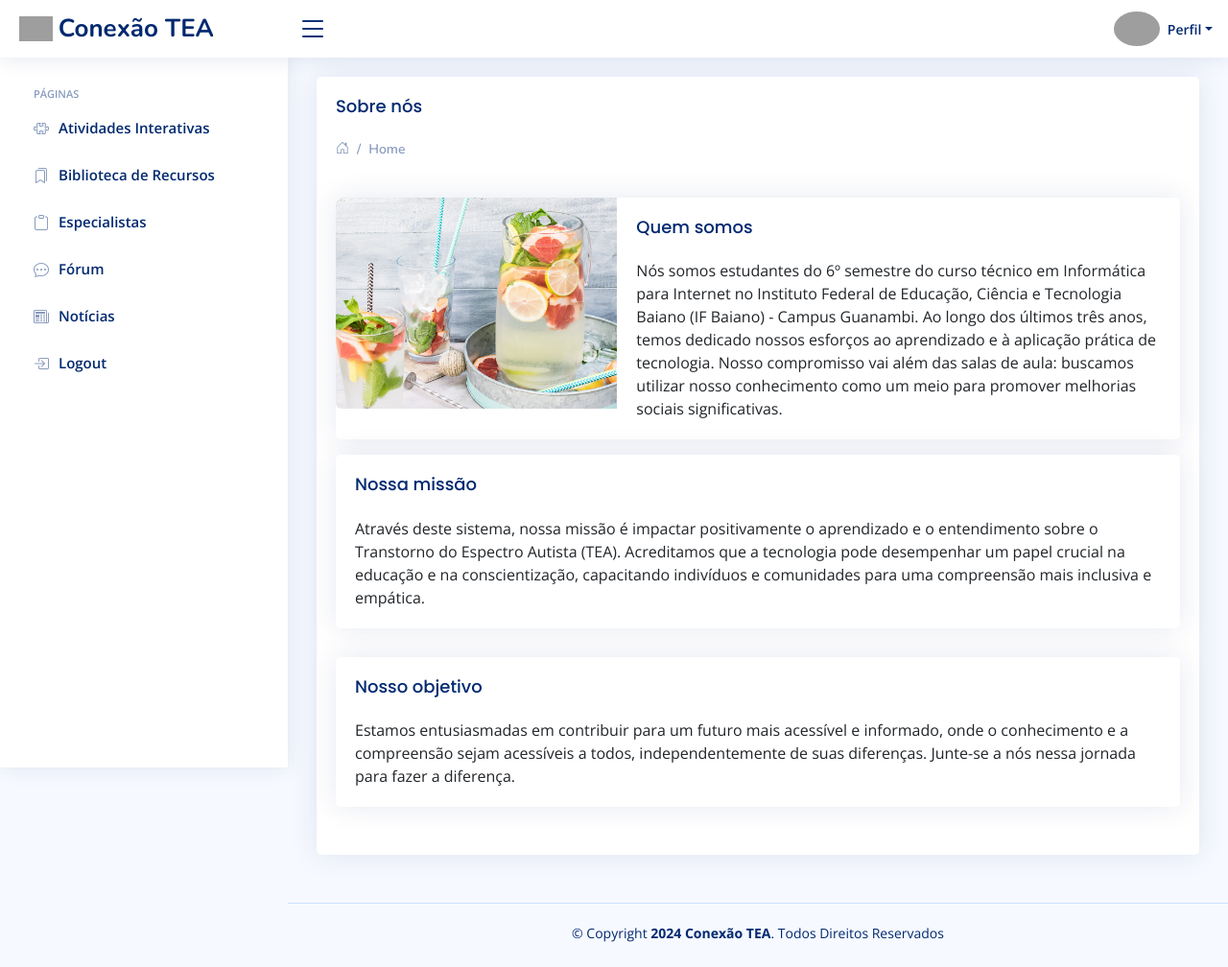
After one commit to heloisadz/conexaotea, a Django app: page /usuario/quemsomos/ in a window 1280 px wide. The commit adds this page. Shown: the whole page at 96% size. Run offline with Django 5.2, Linux system fonts and the light colour scheme; the visitor is signed in with stand-in values (Sample User, id 1); some libraries are stand-ins or nearby versions; grey boxes are pictures that could not be loaded.

Commit message:
alterações

```diff
--- a/especialistas/urls.py
+++ b/especialistas/urls.py
@@ -2,6 +2,7 @@ from django.urls import path
 from . import views
 urlpatterns = [
     path('', views.especialistas, name ='especialistas'),
+    path('readespecialistas', views.readespecialistas, name ='readespecialistas'),
     path('createespecialista/', views.createespecialista, name ='createespecialista'),
     path('updateespecialista/<int:id_especialista>', views.updateespecialista, name="updateespecialista"),
     path('deleteespecialista/<int:id_especialista>', views.deleteespecialista, name="deleteespecialista"),
--- a/especialistas/views.py
+++ b/especialistas/views.py
@@ -51,6 +51,10 @@ def especialistas(request):
     especialistas = Especialista.objects.all()
     return render(request, 'especialistas/lista.html', {'especialistas': especialistas})
     #raise Http404("vC NÃO TEM permissão para acessar aqui.")
+@login_required
+def readespecialistas(request):
+    especialistas = Especialista.objects.all()
+    return render(request, 'especialistas/readespecialistas.html', {'especialistas': especialistas})
 
 
 @login_required
--- a/templates/base.html
+++ b/templates/base.html
@@ -112,47 +112,39 @@
 
       <li class="nav-heading">Páginas</li>
 
-
       <li class="nav-item">
-        <a class="nav-link collapsed" href="/usuario/cadastro/">
-          <i class="bi bi-card-list"></i>
-          <span>Cadastrar</span>
-        </a>
-      </li><!-- End Register Page Nav -->
-
-      <li class="nav-item">
-        <a class="nav-link collapsed" href="/biblioteca/">
-          <i class="bi bi-card-list"></i>
-          <span>Biblioteca de Recursos</span>
+        <a class="nav-link collapsed" href="/atividades/readatividades/">
+          <i class="bi bi-puzzle"></i>
+          <span>Atividades Interativas</span>
         </a>
       </li><!-- End Register Page Nav -->
 
 
       <li class="nav-item">
-        <a class="nav-link collapsed" href="/atividades/readatividades/">
-          <i class="bi bi-card-list"></i>
-          <span>Atividades Interativas</span>
+        <a class="nav-link collapsed" href="/biblioteca/">
+          <i class="bi bi-bookmarks"></i>
+          <span>Biblioteca de Recursos</span>
+        </a>
+      </li><!-- End Register Page Nav -->
+
+      <li class="nav-item">
+        <a class="nav-link collapsed" href="/especialistas/">
+          <i class="bi bi-clipboard"></i>
+          <span>Especialistas</span>
         </a>
       </li><!-- End Register Page Nav -->
 
       <li class="nav-item">
         <a class="nav-link collapsed" href="/auth/cadastro/">
-          <i class="bi bi-card-list"></i>
+          <i class="bi bi-chat-dots"></i>
           <span>Fórum</span>
         </a>
       </li><!-- End Register Page Nav -->
 
       <li class="nav-item">
         <a class="nav-link collapsed" href="/noticias/">
-          <i class="bi bi-card-list"></i>
+          <i class="bi bi-newspaper"></i>
           <span>Notícias</span>
-        </a>
-      </li><!-- End Register Page Nav -->
-
-      <li class="nav-item">
-        <a class="nav-link collapsed" href="/especialistas/">
-          <i class="bi bi-card-list"></i>
-          <span>Especialistas</span>
         </a>
       </li><!-- End Register Page Nav -->
 
--- a/templates/noticias/createnoticia.html
+++ b/templates/noticias/createnoticia.html
@@ -5,7 +5,7 @@
 <div class="card">
     <div class="card-body">
 
-    <h1>{% if form.instance.pk %}Editar Artigo{% else %}Novo Artigo{% endif %}</h1>
+    <h5 class="card-title">{% if form.instance.pk %}Editar Artigo{% else %}Novo Artigo{% endif %}</h5>
     <form method="post" enctype="multipart/form-data">
         {% csrf_token %}
         {{ form.as_p }}
--- a/templates/noticias/updatenoticias.html
+++ b/templates/noticias/updatenoticias.html
@@ -13,7 +13,7 @@
 
 <section class="section">
     <div class="row">
-        <div class="col-lg-6">
+        <div class="col-lg-12">
             <div class="card">
                 <div class="card-body">
                     <h5 class="card-title">Editar Notícia</h5>
@@ -23,9 +23,9 @@
                             {{ form.as_p }}
                         </div>
                         <div class="d-grid">
-                            <button class="btn btn-success" type="submit">Editar</button>
+                            <button class="btn btn-primary" type="submit">Editar</button>
                             <br>
-                            <a class="btn btn-primary" href="{% url 'listanoticias' %}">Cancelar</a>
+                            <a class="btn btn-danger" href="{% url 'listanoticias' %}">Cancelar</a>
                         </div>
                     </form>
                 </div>
--- /dev/null
+++ b/templates/usuario/quemsomos.html
@@ -0,0 +1,51 @@
+{% extends 'base.html' %}
+{% load static %}
+
+{%block content%}
+
+
+<div class="card" >
+  <div class="card-body">
+<div class="col-lg-12">
+    <h5 class="card-title">Sobre nós</h5>
+    <nav>
+        <ol class="breadcrumb">
+          <li class="breadcrumb-item"><a href="/usuario/home1"><i class="bi bi-house-door"></i></a></li>
+          <li class="breadcrumb-item"><a href="/usuario/home1">Home</a></li>
+        </ol>
+      </nav>
+<br>
+
+   <!-- Card with an image on left -->
+   <div class="card mb-3">
+    <div class="row g-0">
+      <div class="col-md-4">
+        <img src="assets/img/card.jpg" class="img-fluid rounded-start" alt="...">
+      </div>
+      <div class="col-md-8">
+        <div class="card-body">
+          <h5 class="card-title">Quem somos</h5>
+          <p class="card-text">  Nós somos estudantes do 6º semestre do curso técnico em Informática para Internet no Instituto Federal de Educação, Ciência e Tecnologia Baiano (IF Baiano) - Campus Guanambi. Ao longo dos últimos três anos, temos dedicado nossos esforços ao aprendizado e à aplicação prática de tecnologia. Nosso compromisso vai além das salas de aula: buscamos utilizar nosso conhecimento como um meio para promover melhorias sociais significativas.
+        </div>
+      </div>
+    </div>
+  </div><!-- End Card with an image on left -->
+
+           <!-- Default Card -->
+           <div class="card">
+            <div class="card-body">
+              <h5 class="card-title">Nossa missão</h5>
+              Através deste sistema, nossa missão é impactar positivamente o aprendizado e o entendimento sobre o Transtorno do Espectro Autista (TEA). Acreditamos que a tecnologia pode desempenhar um papel crucial na educação e na conscientização, capacitando indivíduos e comunidades para uma compreensão mais inclusiva e empática.
+            </div>
+          </div><!-- End Default Card -->
+
+<!-- Default Card -->
+<div class="card">
+    <div class="card-body">
+      <h5 class="card-title">Nosso objetivo</h5>
+      Estamos entusiasmadas em contribuir para um futuro mais acessível e informado, onde o conhecimento e a compreensão sejam acessíveis a todos, independentemente de suas diferenças. Junte-se a nós nessa jornada para fazer a diferença.
+    </div>
+  </div><!-- End Default Card -->
+
+        </div>
+   {%endblock%}
--- a/usuario/urls.py
+++ b/usuario/urls.py
@@ -4,5 +4,6 @@ urlpatterns = [
     path('cadastro/', views.cadastro, name='cadastro'),
     path('login/', views.login, name ='login'),
     path('home/', views.home, name ='home'),
+    path('quemsomos/', views.quemsomos, name ='quemsomos'),
     path('logout', views.logout_view, name ='logout'),
 ]
--- a/usuario/views.py
+++ b/usuario/views.py
@@ -7,6 +7,7 @@ from django.contrib.auth.decorators import login_required
 from django.contrib.auth import login as login_django
 from django.contrib.auth import logout
 from django.shortcuts import redirect
+from noticias.models import Noticias
 from usuario.models import Usuario
 
 #cadastro de usuário
@@ -60,4 +61,8 @@ def logout_view(request):
 #página inicial
 @login_required
 def home(request):
-    return render(request, 'usuario/home.html')
+    noticia = Noticias.objects.all()
+    return render(request, 'usuario/home.html', {'noticia': noticia})
+@login_required
+def quemsomos(request):
+    return render(request, 'usuario/quemsomos.html')
```
Also changed, not shown: templates/especialistas/readespecialistas.html (added, +34 -0 lines), templates/noticias/detalhesnoticia.html (+4 -29 lines), templates/noticias/lista.html (+19 -37 lines), templates/usuario/home.html (+94 -20 lines), media/noticias/1660392488.webp (added), media/noticias/1660392488_XOlZQMf.webp (added), media/noticias/67d1f49e-d0bc-4099-b42e-36a84da296ad.jpg (added), media/noticias/boy-playing-with-alphabet-game.jpg (added), media/noticias/img1.png (added).
